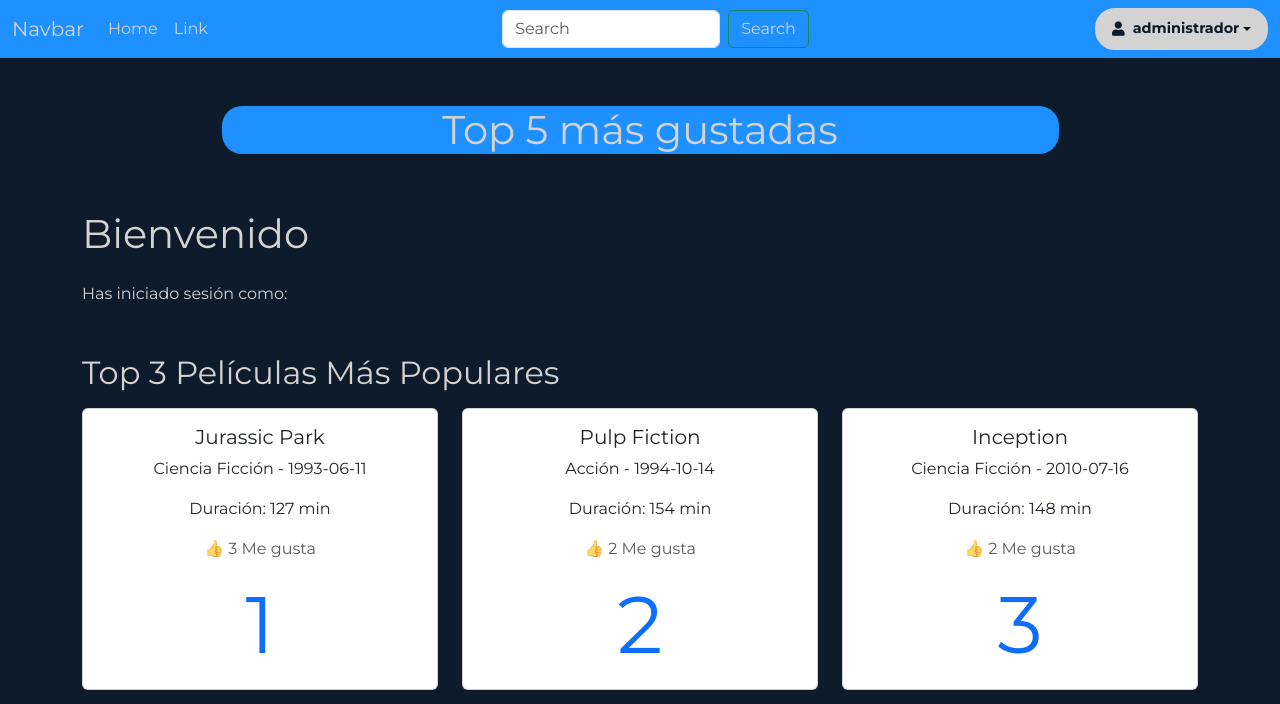
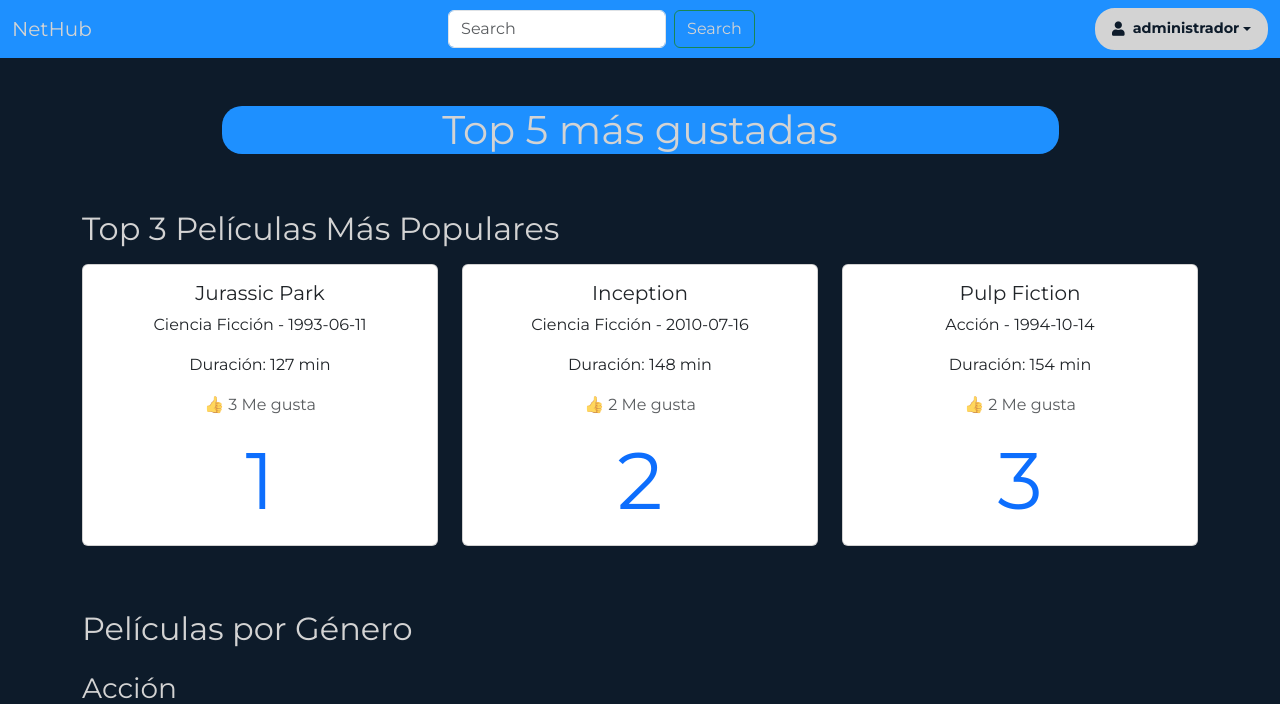
Before and after one commit to ChristianMonrabal/MyNetflix, a PHP site: page /index.php in a window 1280 px wide. Shown: the top 704 px of the page. Run offline with PHP 8.4, Linux system fonts and the light colour scheme; a user stored in the database is signed in; data comes from the database, SQL or seed files in the repository.

Commit message:
Index V2

```diff
--- a/index.php
+++ b/index.php
@@ -49,24 +49,17 @@ while ($row = $resultGeneros->fetch(PDO::FETCH_ASSOC)) {
     <script src="https://cdn.jsdelivr.net/npm/bootstrap@5.3.3/dist/js/bootstrap.bundle.min.js" integrity="sha384-YvpcrYf0tY3lHB60NNkmXc5s9fDVZLESaAA55NDzOxhy9GkcIdslK1eN7N6jIeHz" crossorigin="anonymous"></script>
     <link rel="stylesheet" href="https://cdnjs.cloudflare.com/ajax/libs/font-awesome/5.15.4/css/all.min.css">
     <link rel="stylesheet" href="./css/index.css">
-
 </head>
 
 <body style="background-color: rgba(13, 27, 42, 1);">
     <nav class="navbar navbar-custom navbar-expand-lg">
         <div class="container-fluid">
-            <a style="color: rgba(211, 211, 211, 1);" class="navbar-brand" href="#">Navbar</a>
+            <a style="color: rgba(211, 211, 211, 1);" class="navbar-brand" href="#">NetHub</a>
             <button class="navbar-toggler" type="button" data-bs-toggle="collapse" data-bs-target="#navbarSupportedContent" aria-controls="navbarSupportedContent" aria-expanded="false" aria-label="Toggle navigation">
                 <span class="navbar-toggler-icon"></span>
             </button>
             <div class="collapse navbar-collapse" id="navbarSupportedContent">
                 <ul class="navbar-nav me-auto mb-2 mb-lg-0">
-                    <li class="nav-item">
-                        <a style="color: rgba(211, 211, 211, 1);" class="nav-link active" aria-current="page" href="#">Home</a>
-                    </li>
-                    <li class="nav-item">
-                        <a style="color: rgba(211, 211, 211, 1);" class="nav-link" href="#">Link</a>
-                    </li>
                 </ul>
                 <form class="d-flex me-auto" role="search">
                     <input class="form-control me-2" type="search" placeholder="Search" aria-label="Search">
@@ -78,7 +71,7 @@ while ($row = $resultGeneros->fetch(PDO::FETCH_ASSOC)) {
                         <?= htmlspecialchars($email) ?>
                     </button>
                     <ul class="dropdown-menu dropdown-menu-end" aria-labelledby="dropdownMenuButton">
-                        <li><a class="dropdown-item" href="./logout.php"><i class="fas fa-sign-out-alt me-2"></i>Cerrar Sesión</a></li>
+                        <li><a class="dropdown-item" href="./php/logout.php"><i class="fas fa-sign-out-alt me-2"></i>Cerrar Sesión</a></li>
                     </ul>
                 </div>
             </div>
@@ -92,10 +85,8 @@ while ($row = $resultGeneros->fetch(PDO::FETCH_ASSOC)) {
         </div>
     </div>
     <div class="container mt-5">
-        <?php if ($email): ?>
-            <h1 class="mb-4">Bienvenido</h1>
-            <p>Has iniciado sesión como: </p>
-        <?php else: ?>
+        <?php if (!$email): ?>
+
             <h1 class="mb-4">Bienvenido</h1>
             <p>No has iniciado sesión. <a href="./public/signin.php">Inicia sesión aquí</a>.</p>
         <?php endif; ?>
@@ -120,7 +111,7 @@ while ($row = $resultGeneros->fetch(PDO::FETCH_ASSOC)) {
                     </div>
                 </div>
             <?php
-            $top++;
+                $top++;
             endwhile; ?>
         </div>
 
@@ -143,6 +134,6 @@ while ($row = $resultGeneros->fetch(PDO::FETCH_ASSOC)) {
             </div>
         <?php endforeach; ?>
     </div>
-    <script src="https://cdn.jsdelivr.net/npm/bootstrap@5.3.0/dist/js/bootstrap.bundle.min.js"></script>
 </body>
+
 </html>
```
